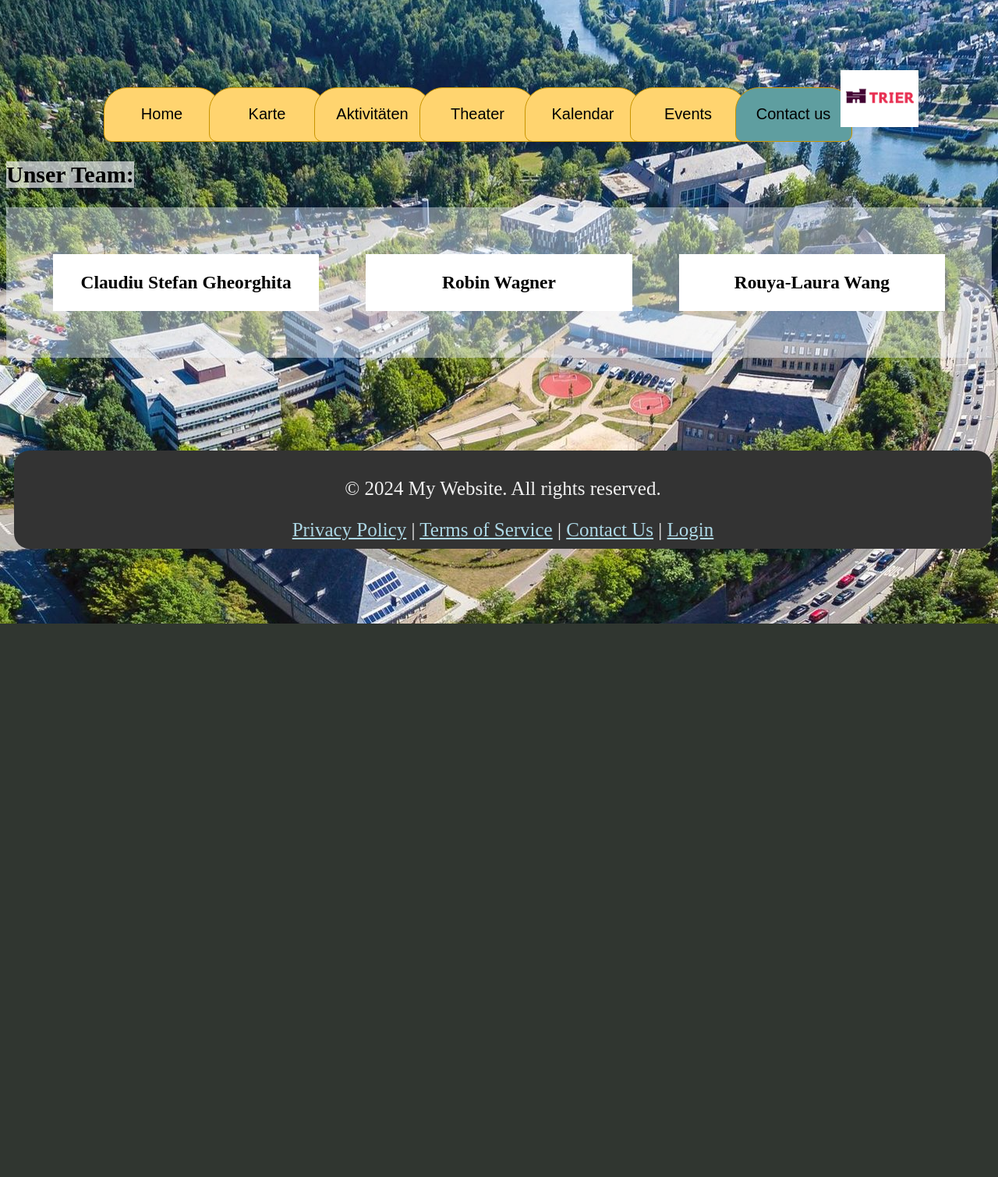
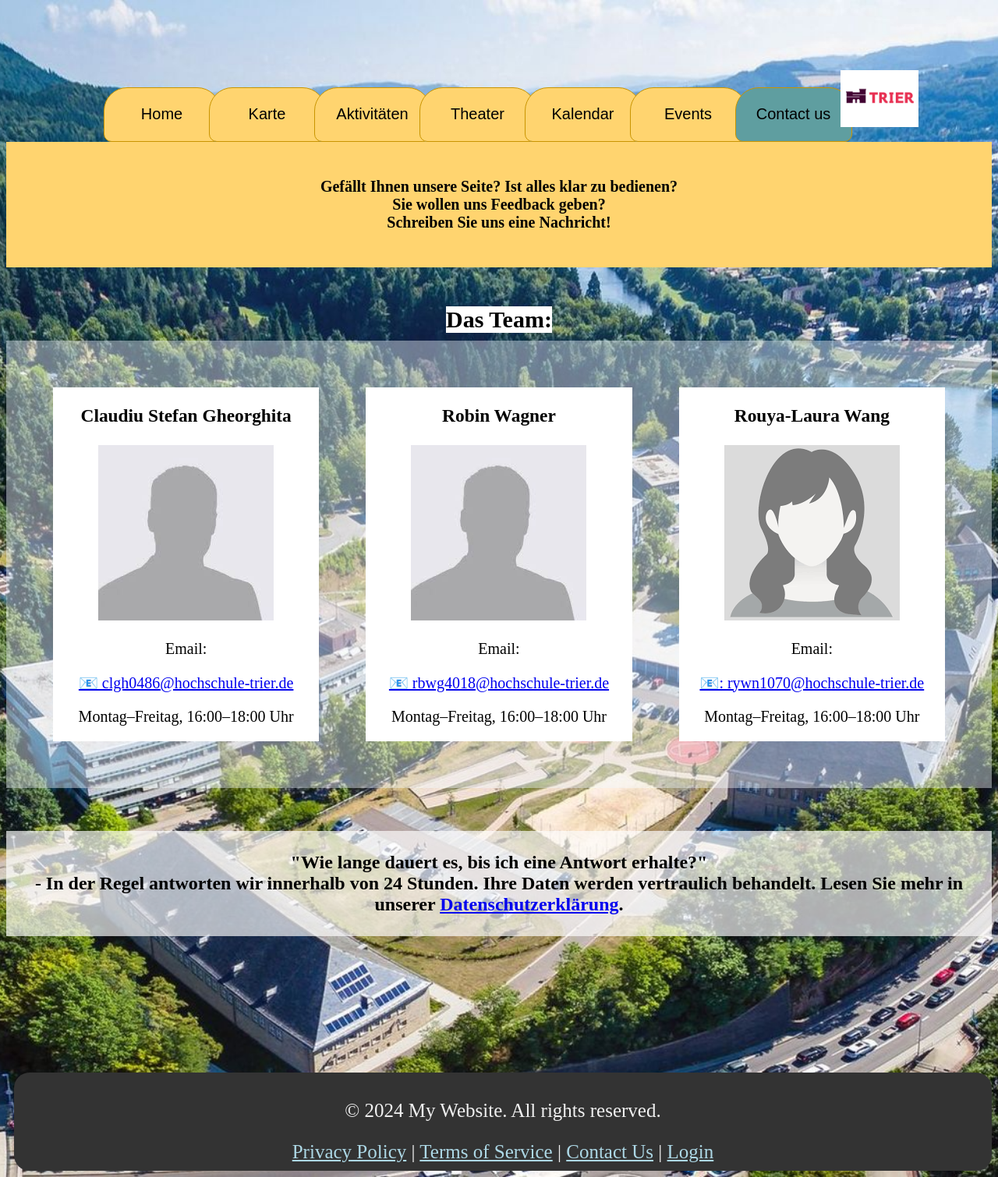
Before and after one commit to SteamPunk89079/Web-Tech-Gruppe-23, a PHP site: page /Pages/ContactUs.html in a window 1280 px wide. Shown: the whole page at 78% size. Before the commit the page ends 800 px from the top, so only its background shows below. Run offline with PHP 8.4, Linux system fonts and the light colour scheme.

Commit message:
Contactus Seite fertig

```diff
--- a/Pages/ContactUs.html
+++ b/Pages/ContactUs.html
@@ -21,21 +21,46 @@
         <img class="topbar_img" src="../Bilder/trier-logo.jpg" alt="logo" style="text-align: right;">
     </nav>
 
-    <h2>Unser Team:</h2>
+    <h4>
+        <br><br>
+        Gefällt Ihnen unsere Seite? Ist alles klar zu bedienen?<br>
+        Sie wollen uns Feedback geben?<br>
+        Schreiben Sie uns eine Nachricht!
+        <br><br><br>
+    </h4>
+    <h2>Das Team:</h2>
 
     <nav class="container">
         <aside class="box">
             <h3>Claudiu Stefan Gheorghita</h3>
+            <img class="profile" src="../Bilder/ProfilM.jpeg">
+            <p>Email:</p>
+            <a href="https://webmail.hochschule-trier.de/static/choose.php"><p id="E-Mail">📧 clgh0486@hochschule-trier.de</p></a>
+            <p>Montag–Freitag, 16:00–18:00 Uhr</p>
         </aside>
         <aside class="box">
             <h3>Robin Wagner</h3>
+            <img class="profile" src="../Bilder/ProfilM.jpeg">
+            <p>Email:</p>
+            <a href="https://webmail.hochschule-trier.de/static/choose.php"><p id="E-Mail">📧 rbwg4018@hochschule-trier.de</p></a>
+            <p>Montag–Freitag, 16:00–18:00 Uhr</p>
         </aside>
         <aside class="box">
             <h3>Rouya-Laura Wang</h3>
+            <img class="profile" src="../Bilder/ProfilF.png">
+            <p>Email:</p>
+            <a href="https://webmail.hochschule-trier.de/static/choose.php"><p id="E-Mail">📧: rywn1070@hochschule-trier.de</p></a>
+            <p>Montag–Freitag, 16:00–18:00 Uhr</p>
         </aside>
     </nav>
 
-
+    <h6>
+        <br>
+        "Wie lange dauert es, bis ich eine Antwort erhalte?"<br>
+        - In der Regel antworten wir innerhalb von 24 Stunden.
+        Ihre Daten werden vertraulich behandelt. Lesen Sie mehr in unserer <a href="#">Datenschutzerklärung</a>.
+        <br><br>
+    </h6>
 
     <br><br><br>
 
--- a/Styles/contactus.css
+++ b/Styles/contactus.css
@@ -1,21 +1,34 @@
 body{
     background-image: url(../Bilder/HS_Trier.jpg);
     background-position: center;
+    background-size: cover;
     background-repeat: no-repeat;
     font-size: 20px;
     text-align: center;
 }
 
-h2 {background-color: rgba(255, 255, 255, 0.632);
-    width: fit-content;}
+h2 {
+    background-color: white;
+    width: fit-content;
+    margin: auto;
+    margin-top: 50px;
+    margin-bottom: 10px;
+}
+
+h3 {text-align: center;}
+
+h4{
+    width: auto;
+    background-color: rgb(255, 212, 111);
+    text-align: center;
+    margin-top: 0px;
+}
 
 .container{
     width: auto;
     background-color: rgba(240, 248, 255, 0.422);
-    height: 100%;
     gap: 60px;
     padding: 60px;
-
 }
 
 .box{
@@ -23,10 +36,32 @@ h2 {background-color: rgba(255, 255, 255, 0.632);
     background-color: white;
 }
 
-
+h6 {background-color: rgba(255, 255, 255, 0.666);
+font-size: 24px;
+padding: auto;}
 
 
 /*----------RESPONSIVE DESIGN---------------*/
 @media screen and (max-width:540px) {
-    body {font-size: 16px;}
+    .topbars {margin: left;}
+    body {font-size: 16px;
+        background-size: cover;}
+    h2 {font-size: 18px;}
+    h4 {font-size: 16px;}
+    .box {
+        width: fit-content;
+        align-items: center;
+        margin-top: 80px;
+    }
+    .container {
+        display: block;
+        width: fit-content;
+        align-items: center;
+        margin: auto;
+        padding-top: 20px;
+        padding-bottom: 30px;
+        padding-left: 50px;
+        padding-right: 50px;
+    }
+    h6 {font-size: 18px;}
 }
```
Also changed, not shown: Bilder/ProfilF.png (added), Bilder/ProfilM.jpeg (added).
